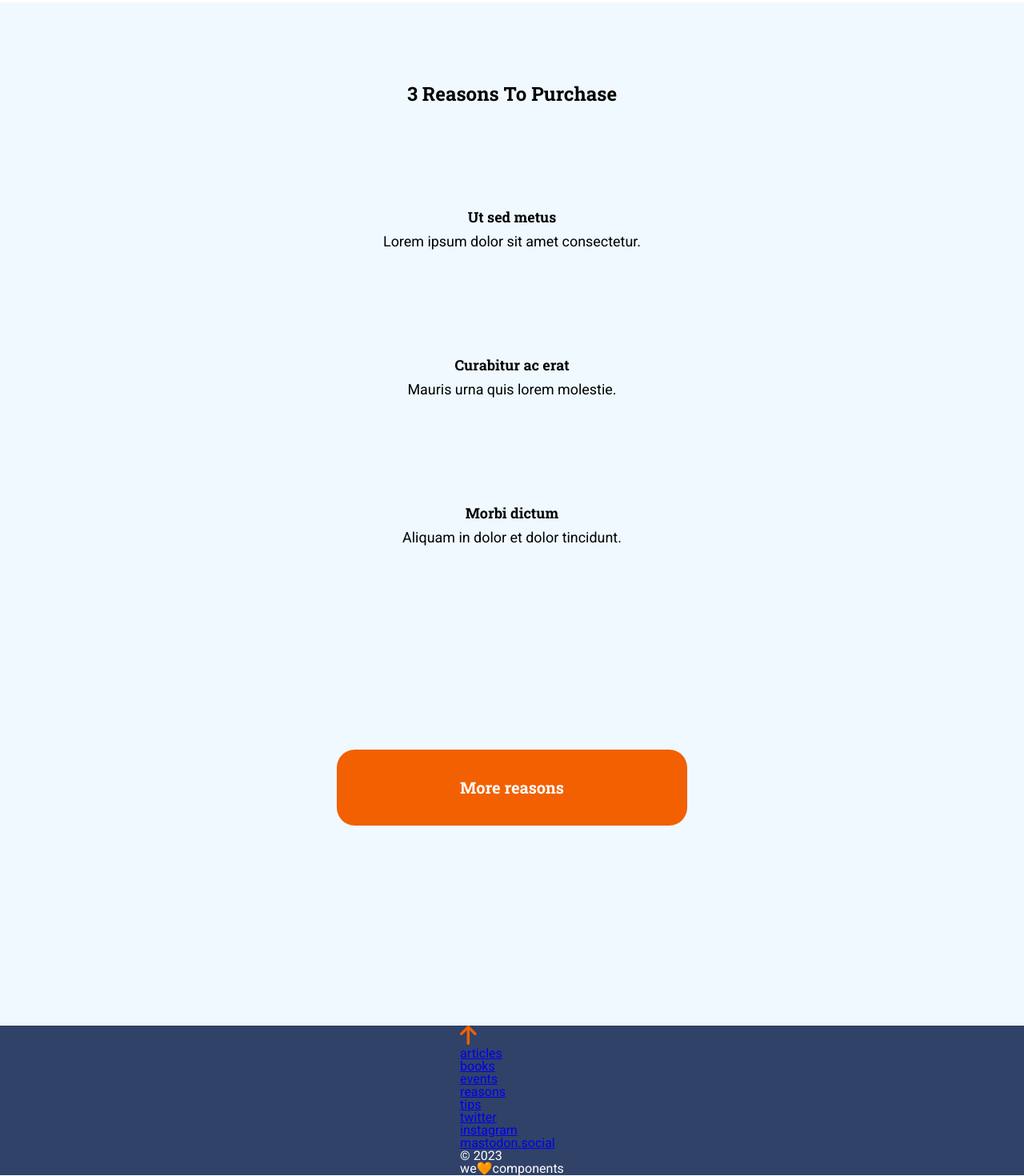
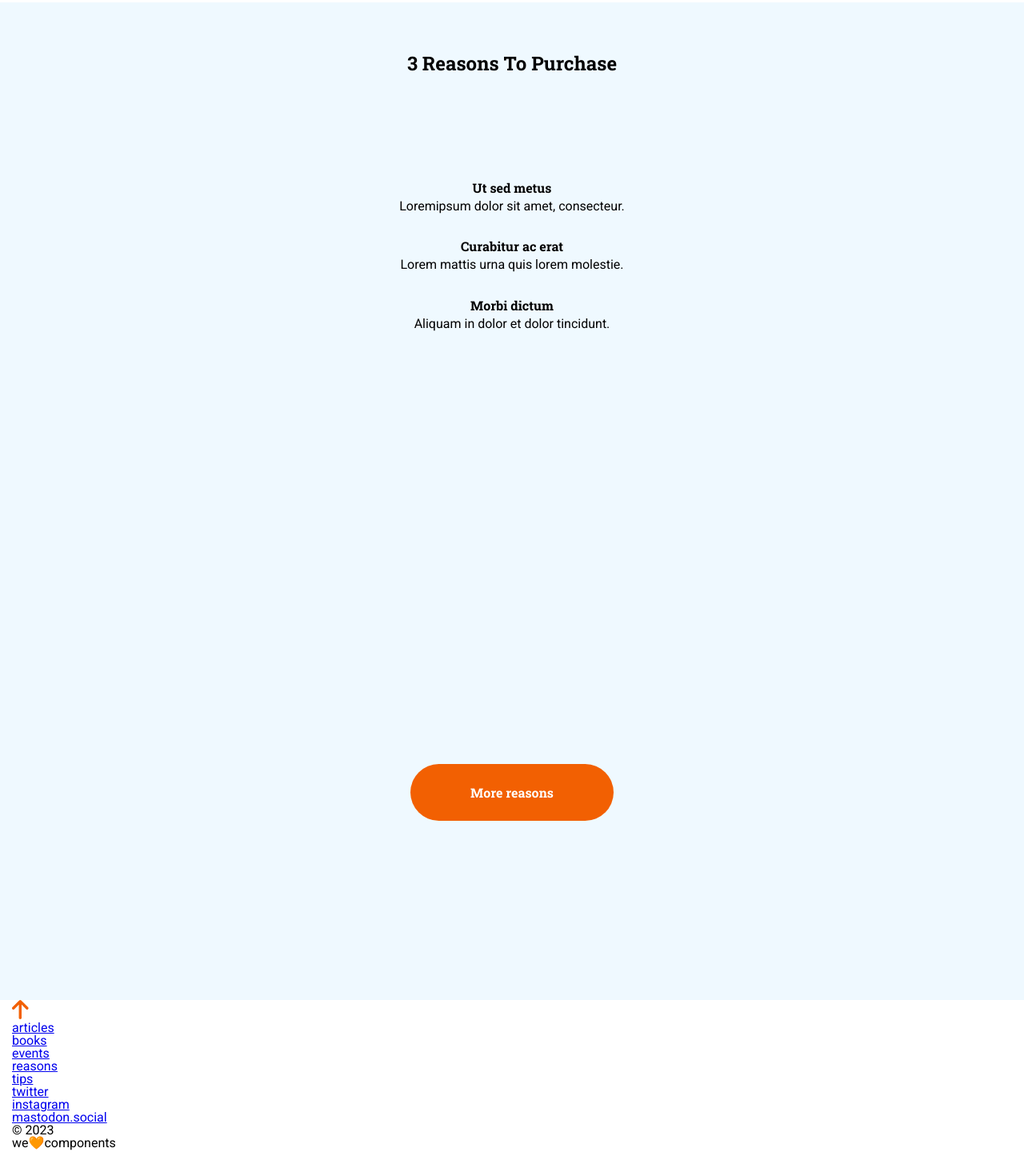
Before and after one commit to Adalab/modulo-1-evaluacion-final-MariaRipley, a website: page src/html/index.html in a window 1280 px wide. Shown: the part 1313-2783 px from the top of the page at 80% size. After the commit the page ends 2751 px from the top, so only its background shows below. Drawn offline with nearby package versions, Linux system fonts and the light colour scheme; files that its build step writes are made by us from their sources; files whose address does not match are found by name.

Commit message:
Changes in section 2 and footer for better sizing

```diff
--- a/src/html/partials/footer.html
+++ b/src/html/partials/footer.html
@@ -1,4 +1,4 @@
-<div class="footer__container">
+<!-- <div class="footer__container">
   <div class="centralColumn">
     <figure class="footer__img">
       <img
@@ -58,4 +58,37 @@
       <p class="footer__section--love">we🧡components</p>
     </section>
   </div>
+</div> -->
+
+<div class="footer">
+  <div class="centralColumn">
+    <section div="footer__section">
+      <figure class="footer__section--img">
+        <img
+          src="./assets/images/ico-arrow.svg"
+          alt="Icono de una flecha apuntando hacia arriba"
+        />
+      </figure>
+      <nav class="footer__section--nav">
+        <ul>
+          <li><a href="https://adalab.es">articles</a></li>
+          <li><a href="https://adalab.es">books</a></li>
+          <li><a href="https://adalab.es">events</a></li>
+          <li><a href="https://adalab.es">reasons</a></li>
+          <li><a href="https://adalab.es">tips</a></li>
+        </ul>
+      </nav>
+      <nav class="footer__section--nav">
+        <ul>
+          <li><a href="https://adalab.es">twitter</a></li>
+          <li><a href="https://adalab.es">instagram</a></li>
+          <li><a href="https://adalab.es">mastodon.social</a></li>
+        </ul>
+      </nav>
+      <article class="footer__section--copy">
+        <p>&copy; 2023</p>
+        <p>we🧡components</p>
+      </article>
+    </section>
+  </div>
 </div>
--- a/src/html/partials/section2.html
+++ b/src/html/partials/section2.html
@@ -1,34 +1,30 @@
-<div class="section2__container">
+<section class="section2">
   <div class="centralColumn">
-    <div class="gridContainer">
-      <h2 id="section2" class="section2__title">3 reasons to purchase</h2>
-      <article class="section2__article">
-        <h3 class="section2__article--title">
-          <span class="caps">ut</span> sed metus
-        </h3>
-        <p class="section2__article--text">
-          <span class="caps">lorem</span> ipsum dolor sit amet consectetur.
+    <h2 class="section2__title">3 reasons to purchase</h2>
+    <div class="section2__grid">
+      <article class="row">
+        <h3 class="row__title"><span class="caps">ut</span> sed metus</h3>
+        <p class="row-text">
+          <span class="caps">lorem</span>ipsum dolor sit amet, consecteur.
         </p>
       </article>
-      <article class="section2__article">
-        <h3 class="section2__article--title">
-          <span class="caps">curabitur</span> ac erat
-        </h3>
-        <p class="section2__article--text">
-          <span class="caps">mauris</span> urna quis lorem molestie.
+      <article class="row">
+        <h3 class="row__title"><span class="caps">curabitur</span> ac erat</h3>
+        <p class="row-text">
+          <span class="caps">lorem</span> mattis urna quis lorem molestie.
         </p>
       </article>
-      <article class="section2__article">
-        <h3 class="section2__article--title">
-          <span class="caps">morbi</span> dictum
-        </h3>
-        <p class="section2__article--text">
+      <article class="row">
+        <h3 class="row__title"><span class="caps">morbi</span> dictum</h3>
+        <p class="row-text">
           <span class="caps">aliquam</span> in dolor et dolor tincidunt.
         </p>
       </article>
-      <a class="section2__link" href="https://adalab.es" target="_blank"
+    </div>
+    <div class="section2__button">
+      <a class="section2__button--link" href="https://adalab.es"
         ><span class="caps">more</span> reasons</a
       >
     </div>
   </div>
-</div>
+</section>
--- a/src/scss/core/_reset.scss
+++ b/src/scss/core/_reset.scss
@@ -90,6 +90,7 @@ video {
   font-size: 62,5%;
   font: inherit;
   vertical-align: baseline;
+  box-sizing: border-box;
 }
 
 /* HTML5 display-role reset for older browsers */
--- a/src/scss/layout/_footer.scss
+++ b/src/scss/layout/_footer.scss
@@ -1,7 +0,0 @@
-.footer__container {
-    background-color: $footerColor;
-    display: flex;
-    flex-direction: column;
-    align-items: center;
-    color: $primaryColor;
-}
--- a/src/scss/layout/_hero.scss
+++ b/src/scss/layout/_hero.scss
@@ -4,13 +4,13 @@
     background-image: url("../images/cover.jpg");
     background-position: center;
     background-repeat: no-repeat;
-    background-position: top;
+    background-size: cover;
     display: flex;
     flex-direction: column;
     justify-content: flex-end;
     align-items: center;
     &__section {
-        width: 100vw;
+        width: 80vw;
         text-align: center;
         color: $primaryColor;
         text-shadow: 0 2px 3px $translucent;
--- a/src/scss/layout/_section2.scss
+++ b/src/scss/layout/_section2.scss
@@ -1,50 +1,48 @@
-.section2__container {
+.section2 {
     background-color: $section2Color;
-}
+    &__title {
+        text-align: center;
+        font-family: $titleFont;
+        font-size: 1.5rem;
+        text-transform: capitalize;
+        line-height: $lineHeigh;
+        padding: 5%;
+    }
+    &__grid {
+        display: grid;
+        grid-template-columns: 1fr;
+        grid-template-rows: repeat(3 1fr);
+        gap: 20%;
+        padding: 5%;
+    }
+    &__button {
+       text-align: center;
+       margin-top: 40%;
+       padding-top: 5%;
+       padding-bottom: 20%;
+       &--link {
+        text-decoration: none;
+        color: $primaryColor;
+        font-family: $titleFont;
+        background-color: $accentColor;
+        border-radius: 50px;
+        padding: 2% 6%;
+       }
 
-.gridContainer {
-    display: grid;
-    grid-template-columns: 1fr;
-    grid-template-rows: repeat(5 1fr);
-    text-align: center;
-}
-
-.section2__title {
-    font-family: $titleFont;
-    text-transform: capitalize;
-    font-size: 1.5rem;
-    line-height: $lineHeigh;
-    padding-top: 8%;
-}
-
-.section2__article {
-    display: grid;
-    grid-template-columns: 1fr;
-    grid-template-rows: 1fr 1fr;
-    padding-top: 10%;
-    &--title{
-        font-family: $titleFont;
-        font-size: 1.12rem;
-        line-height: $lineHeigh;
-    }
-    &--text {
-        font-family: $textFont;
-        font-size: 1.12rem;
-        line-height: $lineHeigh;
     }
 }
 
-.section2__link {
-    text-decoration: none;
-    color: $primaryColor;
-    font-family: $titleFont;
-    font-size: 1.25rem;
-    background-color: $accentColor;
-    border-radius: 22.5px;
-    width: 35%;
-    margin: 20% auto;
-    padding-top: 3%;
-    padding-bottom: 3%;
+.row {
+    text-align: center;
+    padding: 0 30%;
+    &__title {
+        font-family: $titleFont;
+        line-height: $lineHeigh;
+    }
+    &__text {
+        font-family: $textFont;
+        line-height: $lineHeigh;
+    }
 }
 
 .caps {
```
